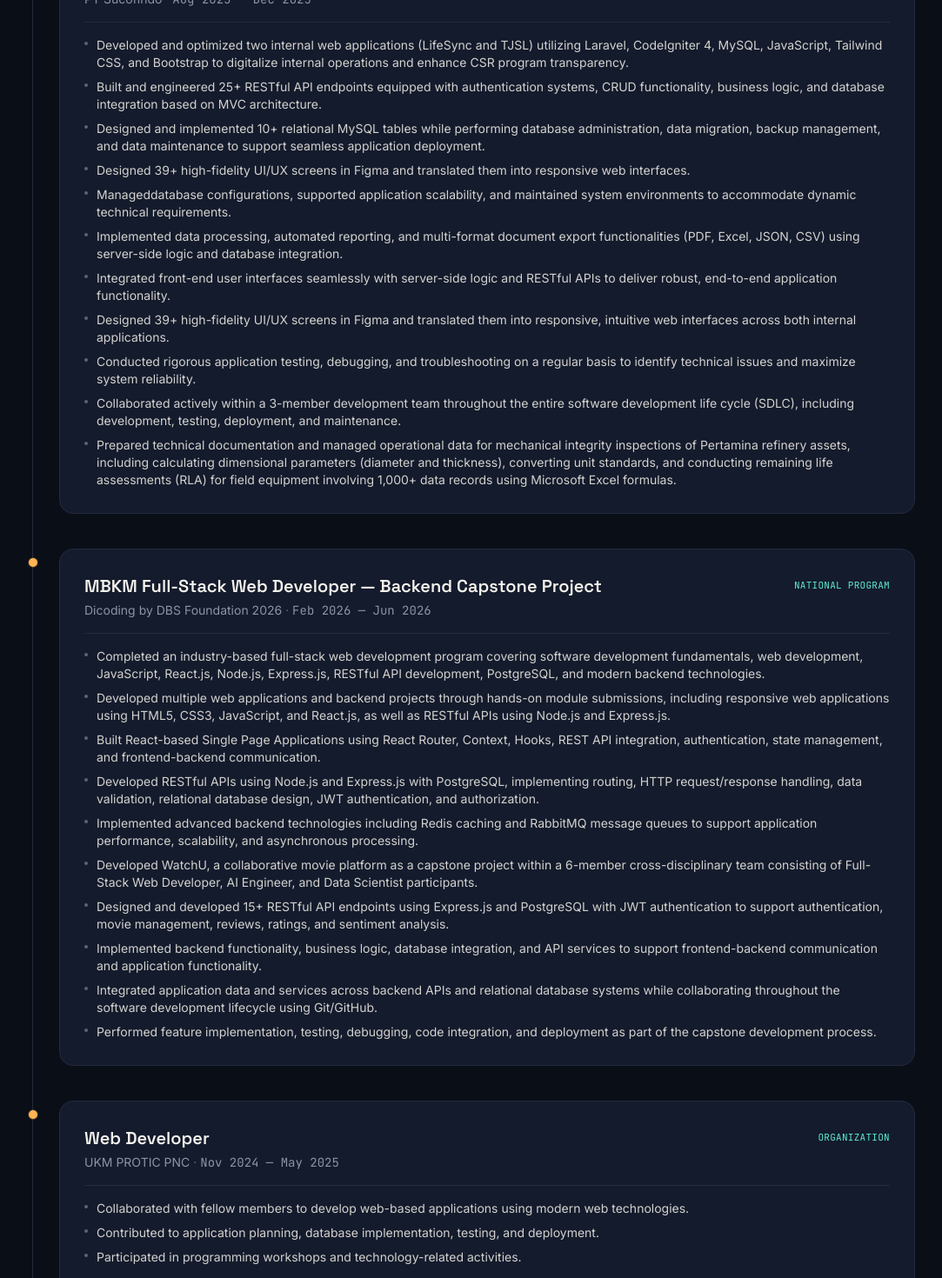
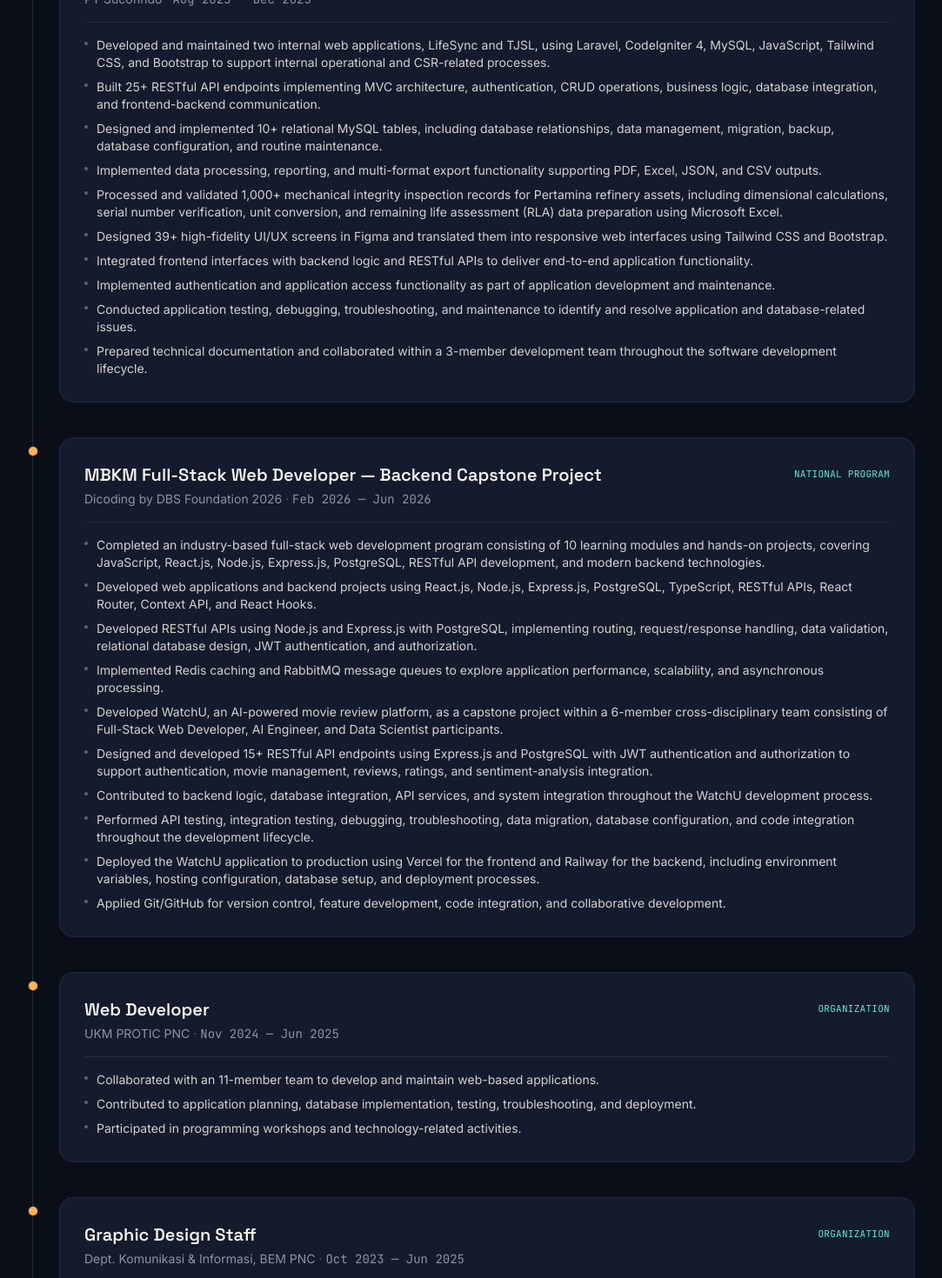
Before and after one commit to deviarynn/DeviAryani_portofolio, a React (Vite) app: page / in a window 1280 px wide. Shown: the part 3520-4990 px from the top of the page at 87% size, without its empty margins (100-1183 px from the left). Built offline with nearby package versions, Linux system fonts and the light colour scheme.

Commit message:
optimal porto

```diff
--- a/src/components/Projects.jsx
+++ b/src/components/Projects.jsx
@@ -13,6 +13,21 @@ import SectionHeading from "./SectionHeading";
 
 export default function Projects() {
   const [openProject, setOpenProject] = useState(null);
+  const [activeFilter, setActiveFilter] = useState("ALL");
+
+  const filters = [
+    "ALL",
+    "FULL-STACK",
+    "FRONTEND",
+    "BACKEND",
+  ];
+
+  const filteredProjects =
+    activeFilter === "ALL"
+      ? projects
+      : projects.filter(
+          (project) => project.category === activeFilter
+        );
 
   const toggleProject = (id) => {
     setOpenProject(openProject === id ? null : id);
@@ -26,12 +41,66 @@ export default function Projects() {
         description="Three products built with real teams, real constraints, and real users in mind."
       />
 
+      {/* =====================================================
+              PROJECT FILTER
+          ===================================================== */}
+
+          <div className="mb-12 mt-10">
+
+            <div className="mb-4 flex items-center gap-3">
+              <span className="h-px w-8 bg-signal" />
+
+              <p className="font-mono text-[10px] uppercase tracking-[0.25em] text-slate">
+                Selected Projects
+              </p>
+            </div>
+
+            <div className="flex flex-wrap gap-2">
+
+              {filters.map((filter) => {
+                const isActive = activeFilter === filter;
+
+                return (
+                  <button
+                    key={filter}
+                    onClick={() => {
+                      setActiveFilter(filter);
+                      setOpenProject(null);
+                    }}
+                    className={`
+                      rounded-full
+                      border
+                      px-4
+                      py-2
+                      font-mono
+                      text-[10px]
+                      uppercase
+                      tracking-widest
+                      transition-all
+                      duration-300
+
+                      ${
+                        isActive
+                          ? "border-signal bg-signal text-black"
+                          : "border-ink-line text-slate hover:border-signal hover:text-signal"
+                      }
+                    `}
+                  >
+                    {filter}
+                  </button>
+                );
+              })}
+
+            </div>
+
+          </div>
+
       <div className="space-y-10">
-        {projects.map((project, i) => {
-          const isOpen = openProject === project.id;
+      {filteredProjects.map((project, i) => {
+        const isOpen = openProject === project.id;
 
-          return (
-            <motion.article
+        return (
+          <motion.article
               key={project.id}
               initial={{ opacity: 0, y: 30 }}
               whileInView={{ opacity: 1, y: 0 }}
@@ -119,8 +188,6 @@ export default function Projects() {
                     <p className="mt-5 text-sm leading-relaxed text-slate">
                       {project.description}
                     </p>
-
-                    {/* ================= STACK ================= */}
 
                     <div className="mt-6 flex flex-wrap gap-2">
                       {project.stack?.map((tech) => (
--- a/src/data/experience.js
+++ b/src/data/experience.js
@@ -5,18 +5,18 @@ export const experience = [
     period: "Aug 2025 — Dec 2025",
     type: "Internship",
     points: [
-      "Developed and optimized two internal web applications (LifeSync and TJSL) utilizing Laravel, CodeIgniter 4, MySQL, JavaScript, Tailwind CSS, and Bootstrap to digitalize internal operations and enhance CSR program transparency.",
-      "Built and engineered 25+ RESTful API endpoints equipped with authentication systems, CRUD functionality, business logic, and database integration based on MVC architecture.",
-      "Designed and implemented 10+ relational MySQL tables while performing database administration, data migration, backup management, and data maintenance to support seamless application deployment.",
-      "Designed 39+ high-fidelity UI/UX screens in Figma and translated them into responsive web interfaces.",
-      "Manageddatabase configurations, supported application scalability, and maintained system environments to accommodate dynamic technical requirements.",
-      "Implemented data processing, automated reporting, and multi-format document export functionalities (PDF, Excel, JSON, CSV) using server-side logic and database integration.",
-      "Integrated front-end user interfaces seamlessly with server-side logic and RESTful APIs to deliver robust, end-to-end application functionality.",
-      "Designed 39+ high-fidelity UI/UX screens in Figma and translated them into responsive, intuitive web interfaces across both internal applications.",
-      "Conducted rigorous application testing, debugging, and troubleshooting on a regular basis to identify technical issues and maximize system reliability.",
-      "Collaborated actively within a 3-member development team throughout the entire software development life cycle (SDLC), including development, testing, deployment, and maintenance.",
-      "Prepared technical documentation and managed operational data for mechanical integrity inspections of Pertamina refinery assets, including calculating dimensional parameters (diameter and thickness), converting unit standards, and conducting remaining life assessments (RLA) for field equipment involving 1,000+ data records using Microsoft Excel formulas.",
+      "Developed and maintained two internal web applications, LifeSync and TJSL, using Laravel, CodeIgniter 4, MySQL, JavaScript, Tailwind CSS, and Bootstrap to support internal operational and CSR-related processes." ,
+      "Built 25+ RESTful API endpoints implementing MVC architecture, authentication, CRUD operations, business logic, database integration, and frontend-backend communication." ,
+      "Designed and implemented 10+ relational MySQL tables, including database relationships, data management, migration, backup, database configuration, and routine maintenance." ,
+      "Implemented data processing, reporting, and multi-format export functionality supporting PDF, Excel, JSON, and CSV outputs." ,
+      "Processed and validated 1,000+ mechanical integrity inspection records for Pertamina refinery assets, including dimensional calculations, serial number verification, unit conversion, and remaining life assessment (RLA) data preparation using Microsoft Excel." ,
+      "Designed 39+ high-fidelity UI/UX screens in Figma and translated them into responsive web interfaces using Tailwind CSS and Bootstrap." ,
+      "Integrated frontend interfaces with backend logic and RESTful APIs to deliver end-to-end application functionality." ,
+      "Implemented authentication and application access functionality as part of application development and maintenance." ,
+      "Conducted application testing, debugging, troubleshooting, and maintenance to identify and resolve application and database-related issues." ,
+      "Prepared technical documentation and collaborated within a 3-member development team throughout the software development lifecycle." ,
     ],
+
   },
   {
     role: "MBKM Full-Stack Web Developer — Backend Capstone Project",
@@ -24,38 +24,39 @@ export const experience = [
     period: "Feb 2026 — Jun 2026",
     type: "National Program",
     points: [
-      "Completed an industry-based full-stack web development program covering software development fundamentals, web development, JavaScript, React.js, Node.js, Express.js, RESTful API development, PostgreSQL, and modern backend technologies.",
-      "Developed multiple web applications and backend projects through hands-on module submissions, including responsive web applications using HTML5, CSS3, JavaScript, and React.js, as well as RESTful APIs using Node.js and Express.js.",
-      "Built React-based Single Page Applications using React Router, Context, Hooks, REST API integration, authentication, state management, and frontend-backend communication.",
-      "Developed RESTful APIs using Node.js and Express.js with PostgreSQL, implementing routing, HTTP request/response handling, data validation, relational database design, JWT authentication, and authorization.",
-      "Implemented advanced backend technologies including Redis caching and RabbitMQ message queues to support application performance, scalability, and asynchronous processing.",
-      "Developed WatchU, a collaborative movie platform as a capstone project within a 6-member cross-disciplinary team consisting of Full-Stack Web Developer, AI Engineer, and Data Scientist participants.",
-      "Designed and developed 15+ RESTful API endpoints using Express.js and PostgreSQL with JWT authentication to support authentication, movie management, reviews, ratings, and sentiment analysis.",
-      "Implemented backend functionality, business logic, database integration, and API services to support frontend-backend communication and application functionality.",
-      "Integrated application data and services across backend APIs and relational database systems while collaborating throughout the software development lifecycle using Git/GitHub.",
-      "Performed feature implementation, testing, debugging, code integration, and deployment as part of the capstone development process.",
+      "Completed an industry-based full-stack web development program consisting of 10 learning modules and hands-on projects, covering JavaScript, React.js, Node.js, Express.js, PostgreSQL, RESTful API development, and modern backend technologies." ,
+      "Developed web applications and backend projects using React.js, Node.js, Express.js, PostgreSQL, TypeScript, RESTful APIs, React Router, Context API, and React Hooks." ,
+      "Developed RESTful APIs using Node.js and Express.js with PostgreSQL, implementing routing, request/response handling, data validation, relational database design, JWT authentication, and authorization." ,
+      "Implemented Redis caching and RabbitMQ message queues to explore application performance, scalability, and asynchronous processing." ,
+      "Developed WatchU, an AI-powered movie review platform, as a capstone project within a 6-member cross-disciplinary team consisting of Full-Stack Web Developer, AI Engineer, and Data Scientist participants." ,
+      "Designed and developed 15+ RESTful API endpoints using Express.js and PostgreSQL with JWT authentication and authorization to support authentication, movie management, reviews, ratings, and sentiment-analysis integration." ,
+      "Contributed to backend logic, database integration, API services, and system integration throughout the WatchU development process." ,
+      "Performed API testing, integration testing, debugging, troubleshooting, data migration, database configuration, and code integration throughout the development lifecycle." ,
+      "Deployed the WatchU application to production using Vercel for the frontend and Railway for the backend, including environment variables, hosting configuration, database setup, and deployment processes." ,
+      "Applied Git/GitHub for version control, feature development, code integration, and collaborative development." ,
     ],
+
   },
   {
     role: "Web Developer",
     org: "UKM PROTIC PNC",
-    period: "Nov 2024 — May 2025",
+    period: "Nov 2024 — Jun 2025",
     type: "Organization",
     points: [
-      "Collaborated with fellow members to develop web-based applications using modern web technologies.",
-      "Contributed to application planning, database implementation, testing, and deployment.",
+      "Collaborated with an 11-member team to develop and maintain web-based applications.",
+      "Contributed to application planning, database implementation, testing, troubleshooting, and deployment.",
       "Participated in programming workshops and technology-related activities.",
     ],
   },
   {
-    role: "Staf Desain Grafis",
+    role: "Graphic Design Staff",
     org: "Dept. Komunikasi & Informasi, BEM PNC",
-    period: "Oct 2023 — May 2025",
+    period: "Oct 2023 — Jun 2025",
     type: "Organization",
     points: [
       "Designed 80+ digital publication assets for social media, events, and organizational branding.",
       "Maintained a consistent visual identity across multiple campus campaigns.",
-      "Produced print-ready materials — banners, backdrops, ID cards, and event merchandise.",
+      "Produced print-ready materials including banners, backdrops, ID cards, and event merchandise.",
     ],
   },
   {
--- a/src/data/projects.js
+++ b/src/data/projects.js
@@ -22,6 +22,8 @@ export const projects = [
     name: "LifeSync",
 
     role: "Backend Developer",
+
+    category: "BACKEND",
 
     tagline: "Internal Management Web Application",
 
@@ -82,17 +84,14 @@ export const projects = [
       "The resulting application provides a centralized platform for managing operational data, reducing reliance on manual processes, improving accessibility of information, and providing structured reporting capabilities.",
   },
 
-
-  // =====================================================
-  // 02 — TJSL
-  // =====================================================
-
   {
     id: 2,
 
     name: "TJSL",
 
     role: "Full Stack Developer",
+
+    category: "FULL-STACK",
 
     tagline: "Corporate Social Responsibility Management System",
 
@@ -133,13 +132,11 @@ export const projects = [
       "The application provides a centralized digital platform for managing activity data, monitoring records, processing information, and generating reports.",
 
     caseStudyContributions: [
-      "Developed responsive web interfaces.",
-      "Implemented backend functionality.",
-      "Developed RESTful API endpoints.",
-      "Implemented CRUD operations.",
-      "Integrated frontend with backend APIs.",
-      "Worked with MySQL database structures.",
-      "Implemented reporting and export functionality.",
+      "Developed and maintained features for a web-based TJSL (Corporate Social Responsibility) application using PHP/Laravel, MySQL, and RESTful APIs." ,
+      "Implemented frontend-backend integration and API communication to support application functionality and data processing." ,
+      "Integrated Midtrans Payment Gateway to support online payment processing." ,
+      "Implemented data management and business logic according to application requirements." ,
+      "Conducted application testing, debugging, and troubleshooting throughout development and maintenance." ,
     ],
 
     features: [
@@ -163,17 +160,14 @@ export const projects = [
       "The completed application provides a more structured way to manage and monitor TJSL activities while simplifying data processing and reporting.",
   },
 
-
-  // =====================================================
-  // 03 — WATCHU
-  // =====================================================
-
   {
     id: 3,
 
     name: "WatchU",
 
     role: "Backend Developer",
+
+    category: "BACKEND",
 
     tagline: "Collaborative Movie Discovery Platform",
 
@@ -239,17 +233,14 @@ export const projects = [
       "The project resulted in a functional movie discovery platform while providing practical experience in collaborative full-stack development, API integration, and modern JavaScript development.",
   },
 
-
-  // =====================================================
-  // 04 — SiKRS
-  // =====================================================
-
   {
     id: 4,
 
     name: "SiKRS",
 
     role: "Frontend Developer",
+
+    category: "FRONTEND",
 
     tagline: "Student Course Registration Information System",
 
@@ -323,17 +314,14 @@ export const projects = [
       "The resulting system provides a centralized platform for managing course registration data and gives students easier access to their registered courses while reducing dependence on manual academic data management.",
   },
 
-
-  // =====================================================
-  // 05 — ARCTIC TRAVELS
-  // =====================================================
-
   {
     id: 5,
 
     name: "Arctic Travels",
 
     role: "Frontend Developer",
+
+    category: "FRONTEND",
 
     tagline: "Luxury Winter Travel Experience",
 
```
